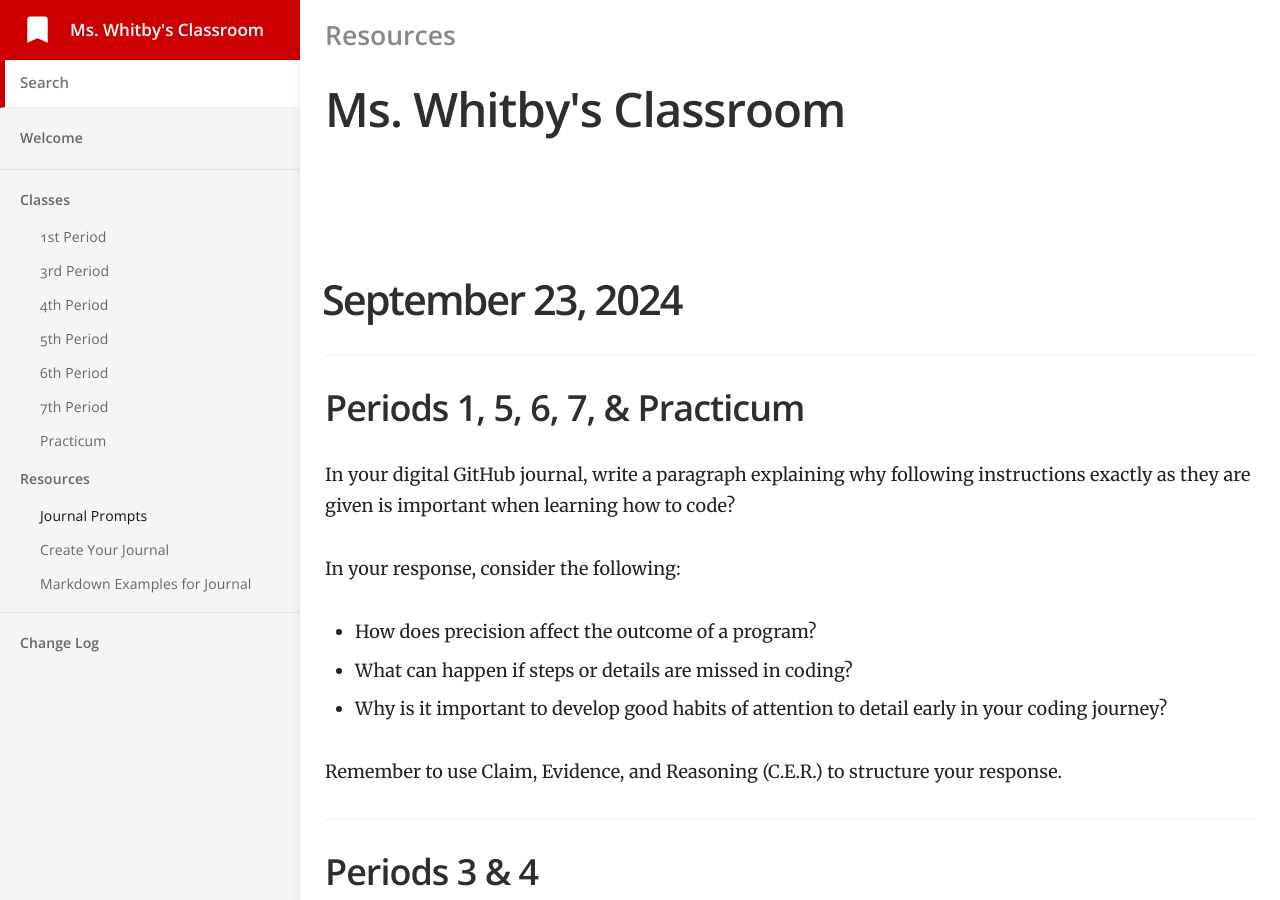
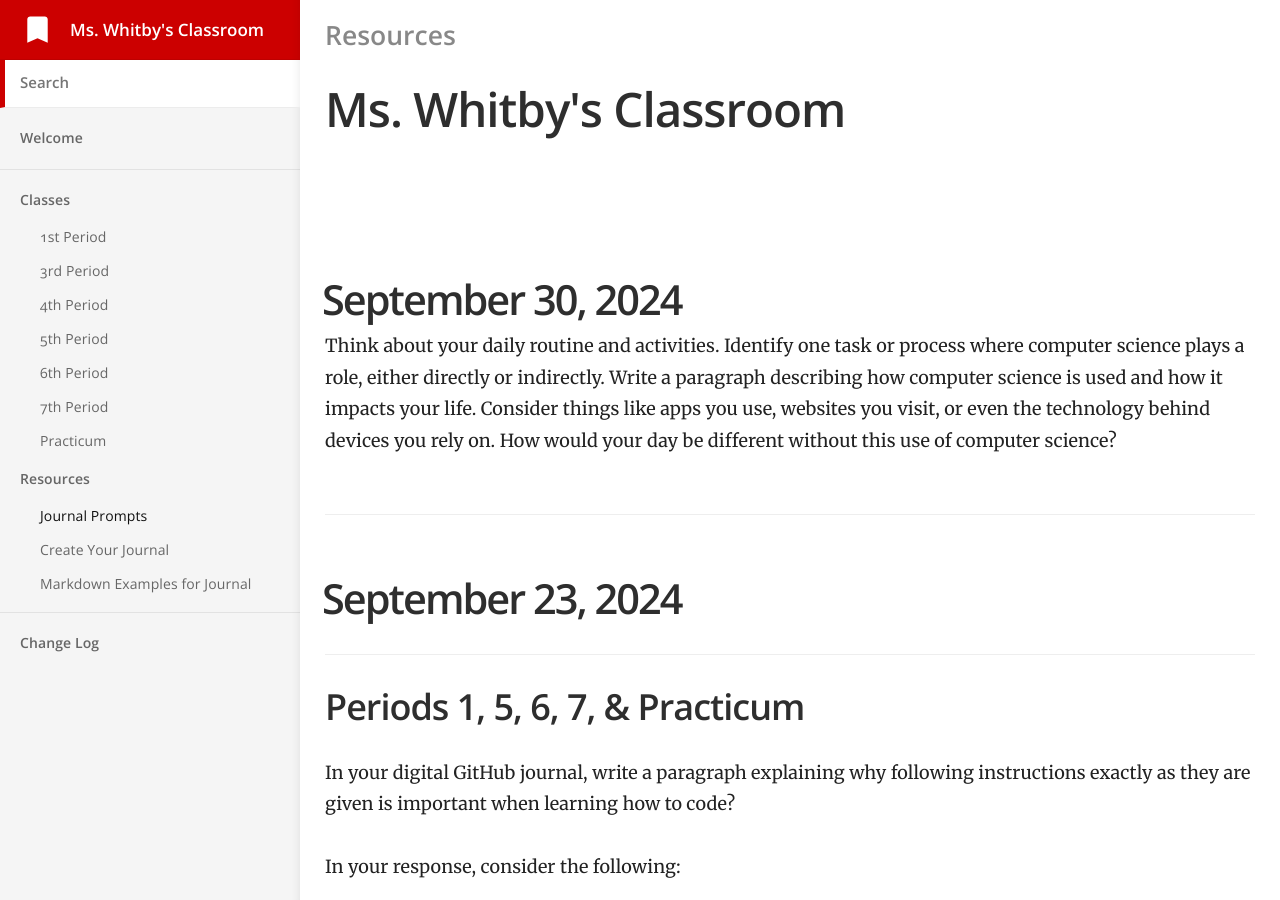
Before and after one commit to mswhitby/classroom, a Jekyll site: the page built from _docs/resources/journal.md, in a window 1280 px wide and 900 px high. Built offline with Jekyll 4.4.1, drawn with Linux system fonts in a browser that asks for light colours.

Commit message:
Updated journal

```diff
--- a/_docs/resources/journal.md
+++ b/_docs/resources/journal.md
@@ -3,6 +3,12 @@ title: Journal Prompts
 category: Resources
 order: 1
 ---
+
+# September 30, 2024
+
+Think about your daily routine and activities. Identify one task or process where computer science plays a role, either directly or indirectly. Write a paragraph describing how computer science is used and how it impacts your life. Consider things like apps you use, websites you visit, or even the technology behind devices you rely on. How would your day be different without this use of computer science?
+
+----
 
 # September 23, 2024
 
```
